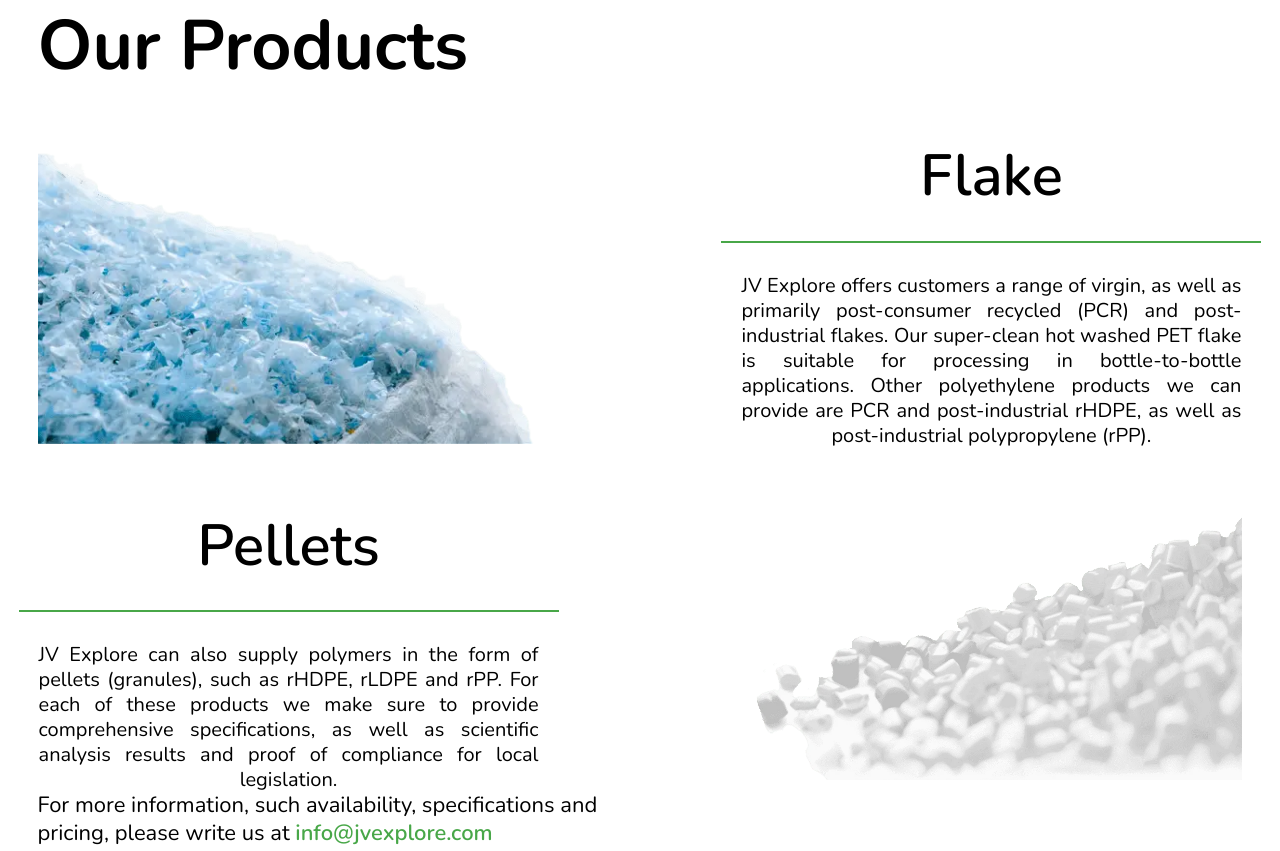
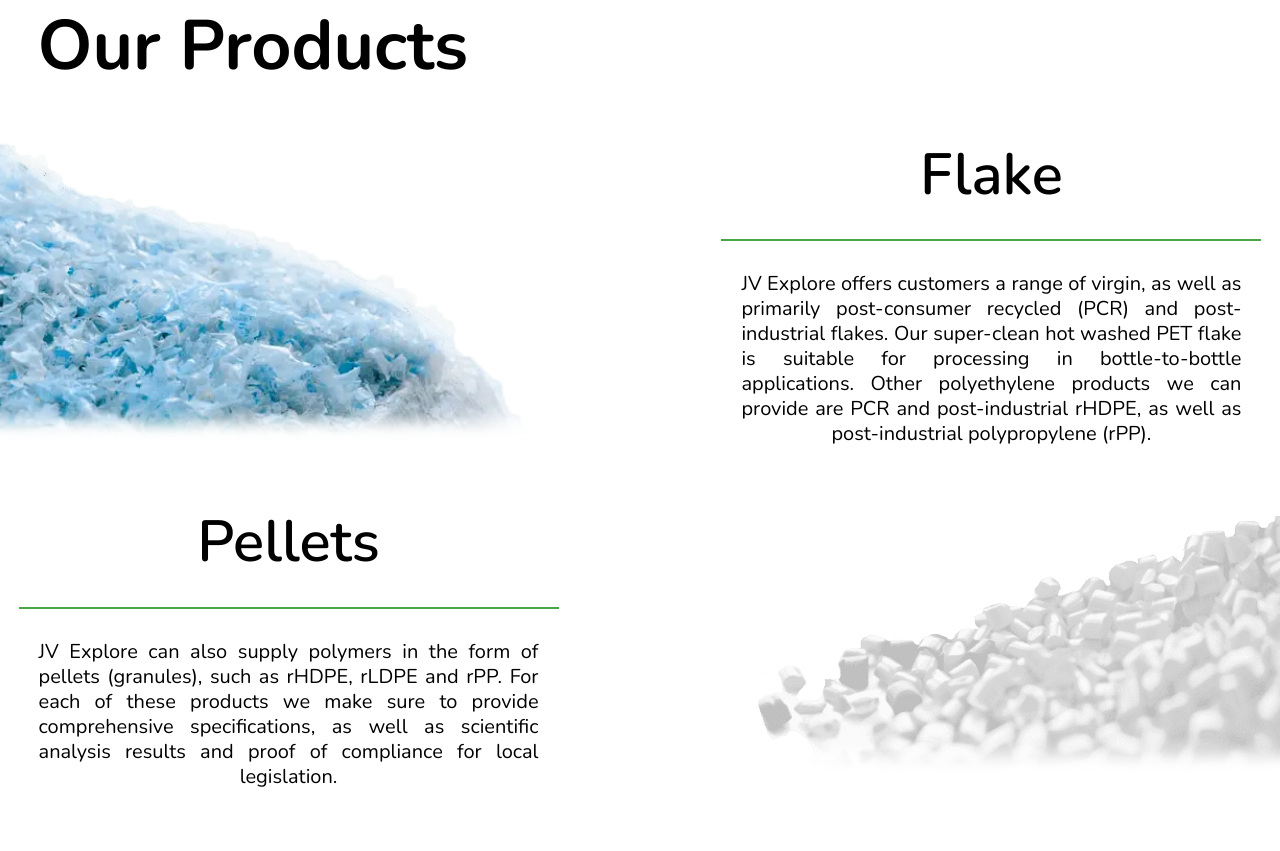
Before and after one commit to FolomieievMaksym/JV-Explore, a website: page docs/index.html in a window 1280 px wide. Shown: the part 1860-2711 px from the top of the page. Drawn offline with Linux system fonts and the light colour scheme; files whose address does not match are found by name; a web font is replaced by a local one.

Commit message:
shadow +.png

```diff
--- a/app/scss/pages/_main.scss
+++ b/app/scss/pages/_main.scss
@@ -175,11 +175,6 @@
          position: relative;
          z-index: 5;
       }
-   }
-
-   &__title {
-      color: $dark;
-      white-space: nowrap;
    }
 
    // .home__content
@@ -784,8 +779,12 @@
    // .products__content
 
    &__content {
+      @media (max-width: 768px) {
+         margin-bottom: 40px;
+      }
       @media (min-width: 769px) {
          row-gap: 60px;
+         margin-bottom: 80px;
       }
    }
 
@@ -825,8 +824,44 @@
    }
 
    &__image {
+      position: relative;
       img {
+         position: absolute;
+         top: 0;
+         left: 0;
          width: 100%;
+         height: 100%;
+         object-fit: cover;
+         object-position: center;
+      }
+      &:after {
+         content: "";
+         position: absolute;
+         top: -20px;
+         left: -20px;
+         right: -20px;
+         bottom: 0;
+         box-shadow: inset 0 -20px 20px $light, inset 0 -20px 20px $light;
+      }
+      &_1 {
+         padding-bottom: percent(187, 308);
+         @media (max-width: 768px) {
+            margin-left: percent(-20, 320);
+         }
+         @media (min-width: 769px) {
+            margin-left: percent(-60, 760);
+         }
+      }
+
+      &_2 {
+         padding-bottom: percent(162, 308);
+
+         @media (max-width: 768px) {
+            margin-right: percent(-20, 320);
+         }
+         @media (min-width: 769px) {
+            margin-right: percent(-60, 760);
+         }
       }
    }
 
@@ -874,9 +909,14 @@
    // .products__info
    &__info {
       color: $dark;
-      grid-row: 3/4;
-      grid-column: 1/7;
+      grid-column: span 12;
       font-size: 1.1em;
+      @media (max-width: 768px) {
+         max-width: 560px;
+      }
+      @media (min-width: 769px) {
+         max-width: 700px;
+      }
       a {
          color: $green;
          font-weight: 600;
@@ -983,11 +1023,15 @@
       @media (max-width: 768px) {
          grid-row: 1/2;
          order: 1;
+         @include fl(40);
+         // @include fl(52);
       }
       @media (min-width: 769px) {
          grid-column: 9/12;
          margin-bottom: 0;
          align-self: center;
+         @include fl(58);
+         // @include fl(70);
       }
    }
    // .services__content
@@ -1036,10 +1080,13 @@
       font-weight: 600;
       @media (max-width: 768px) {
          @include fl(22);
+         @include fl(24);
          margin-bottom: 28px;
       }
       @media (min-width: 769px) {
          @include fl(28);
+         @include fl(30);
+
          margin-bottom: 48px;
       }
       &:after {
--- a/docs/index.html
+++ b/docs/index.html
@@ -233,7 +233,7 @@
 					<h2 class="products__title title">Our Products</h2>
 					<div class="products__content content">
 						<div class="products__item">
-							<div class='products__image'>
+							<div class='products__image products__image_1'>
 								<picture>
 									<source type='image/webp' srcset='img/gallery/flakes-cutted.webp'>
 									<img src='img/gallery/flakes-cutted.png' alt='Product photo'>
@@ -245,7 +245,7 @@
 							</div>
 						</div>
 						<div class="products__item">
-							<div class='products__image'>
+							<div class='products__image products__image_2'>
 								<picture>
 									<source type='image/webp' srcset='img/gallery/pellets-cutted.webp'>
 									<img src='img/gallery/pellets-cutted.png' alt='Product photo'>
```
Also changed, not shown: app/index.html (+2 -2 lines), docs/css/main.css, docs/css/main.min.css.
